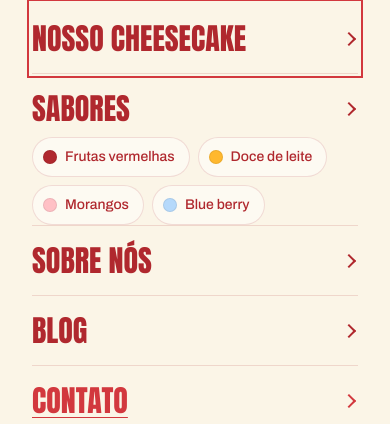
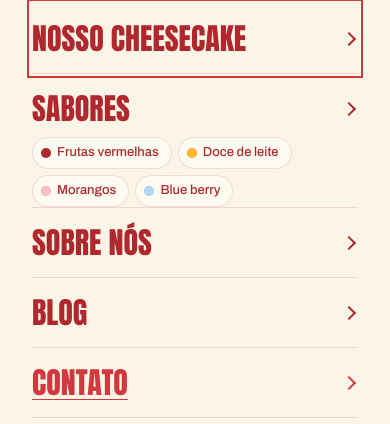
Before and after one commit to joseluizdev123/casa-do-cheesecake, a PHP site: page / in a window 390 px wide, after a click on "Abrir menu". Shown: the part 76-500 px from the top of the page. Run offline with PHP 8.4, Linux system fonts and the light colour scheme.

Commit message:
Mobile: rodapé 2×2, chips de sabor menores e link direto ao sabor
- Rodapé no celular: Comprar | A marca em cima, Contato | Social embaixo,
  colunas iguais com o mesmo espaçamento (antes: uma coluna só)
- Menu: chips de sabor menores (32px, 13px); tocar no sabor fecha o menu,
  abre a aba do sabor e rola direto até a seção (não depende do salto de âncora)

Co-Authored-By: Claude Opus 5.5 <noreply@anthropic.com>

```diff
--- a/assets/css/components.css
+++ b/assets/css/components.css
@@ -250,20 +250,20 @@
   .mobile-nav__chips {
     display: flex;
     flex-wrap: wrap;
-    gap: 8px;
+    gap: 6px;
     padding-bottom: 18px;
   }
   .mobile-nav__chip {
     display: inline-flex;
     align-items: center;
-    gap: 8px;
-    min-height: 40px;
-    padding: 8px 14px 8px 10px;
+    gap: 6px;
+    min-height: 32px;
+    padding: 5px 12px 5px 8px;
     border: 1px solid var(--color-red-700-a15);
     border-radius: var(--radius-pill);
     background: var(--color-cream-25);
     font-family: var(--font-body);
-    font-size: 14px;
+    font-size: 13px;
     font-weight: 500;
     line-height: 1.2;
     color: var(--color-red-700);
@@ -272,8 +272,8 @@
   .mobile-nav__chip::before {
     content: "";
     flex-shrink: 0;
-    width: 14px;
-    height: 14px;
+    width: 10px;
+    height: 10px;
     border-radius: 50%;
     background: var(--chip, var(--color-red-700));
     box-shadow: inset 0 0 0 1px rgb(0 0 0 / .08);
--- a/assets/css/sections/footer.css
+++ b/assets/css/sections/footer.css
@@ -342,13 +342,16 @@
   .site-footer__row { column-gap: 16px; }
 }
 
-/* Mobile: grids em uma coluna (Willy) — Comprar / A marca / Contato / Social
-   um embaixo do outro, centralizados como a marca e o copyright */
+/* Mobile: 2 × 2 (pedido do cliente) — Comprar | A marca em cima, Contato | Social
+   embaixo; colunas de larguras iguais com o mesmo espaçamento, cada uma centrada
+   como a marca e o copyright */
 @media (max-width: 767.98px) {
   .site-footer__row {
-    grid-template-columns: minmax(0, 1fr);
+    grid-template-columns: repeat(2, minmax(0, 1fr));
     justify-content: stretch;
     justify-items: center;
+    column-gap: 24px;
+    row-gap: var(--gap-m-lg);                    /* 32 */
     text-align: center;
   }
   .site-footer .site-footer__col,
--- a/assets/js/main.js
+++ b/assets/js/main.js
@@ -102,11 +102,23 @@
     drawer.addEventListener('click', function (e) {
       var link = e.target.closest('a');
       if (!link) return;
-      setOpen(false);
-      // chip de sabor: além de rolar até a seção, abre a aba do sabor escolhido
+      // chip de sabor: vai direto ao sabor — fecha o menu, abre a aba do sabor
+      // e rola até a seção (sem depender do salto de âncora com a página travada)
       var sabor = link.getAttribute('data-sabor');
       var aba = sabor && document.getElementById('sabores-aba-' + sabor);
-      if (aba) window.setTimeout(function () { aba.click(); }, 60);
+      var secao = aba && (aba.closest('section') || document.getElementById('sabores'));
+      if (aba && secao) {
+        e.preventDefault();
+        setOpen(false);
+        aba.click();
+        window.requestAnimationFrame(function () {
+          var reduzir = window.matchMedia('(prefers-reduced-motion: reduce)').matches;
+          secao.scrollIntoView({ behavior: reduzir ? 'auto' : 'smooth', block: 'start' });
+          if (window.history && window.history.replaceState) window.history.replaceState(null, '', '#' + secao.id);
+        });
+        return;
+      }
+      setOpen(false);
     });
     // clique fora do painel fecha (a página continua visível abaixo, como na referência)
     document.addEventListener('click', function (e) {
```
Also changed, not shown: theme/casadocheesecake/assets/css/components.css (+7 -7 lines), theme/casadocheesecake/assets/css/sections/footer.css (+6 -3 lines), theme/casadocheesecake/assets/js/main.js (+15 -3 lines).
